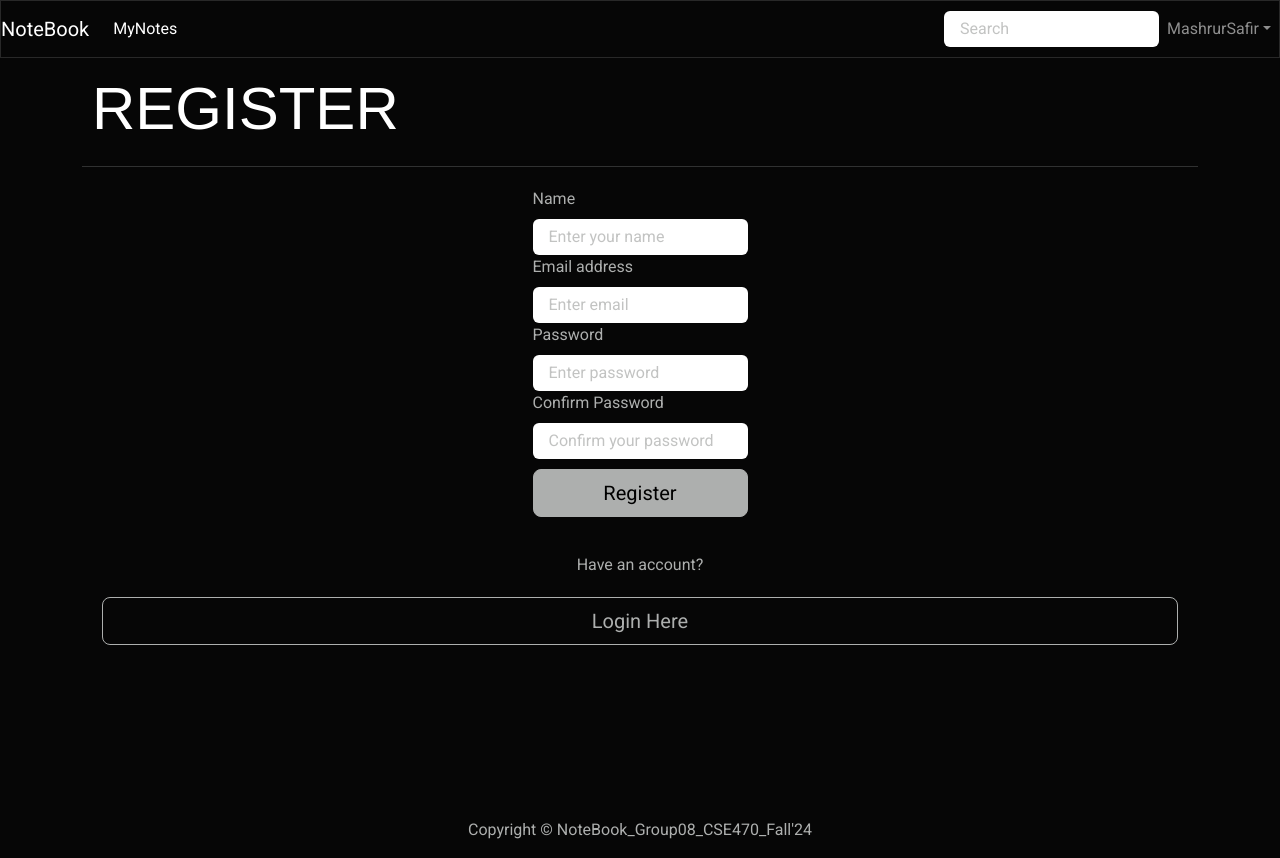
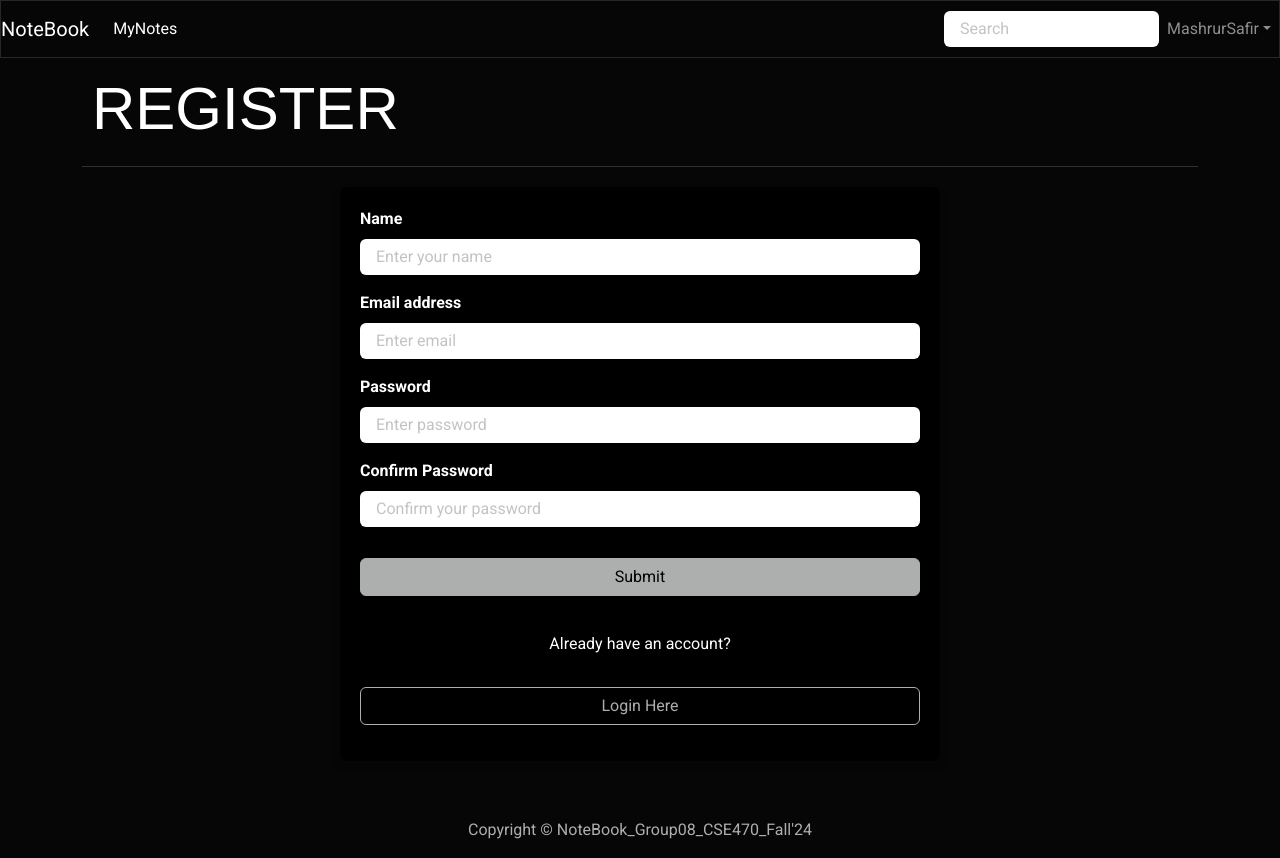
Before and after one commit to ShababAhmedd/NoteBook, a React (Create React App) app in the folder frontend/: page /register in a window 1280 px wide. Built offline with nearby package versions, Linux system fonts and the light colour scheme.

Commit message:
redux done

```diff
--- a/frontend/src/actions/userActions.js
+++ b/frontend/src/actions/userActions.js
@@ -48,7 +48,7 @@ export const register = (name, email, password) => async (dispatch) => {
     };
 
     const { data } = await axios.post(
-      "/api/users/register",
+      "/api/users",
       { name, email, password },
       config
     );
--- a/frontend/src/screens/RegisterScreen/RegisterScreen.css
+++ b/frontend/src/screens/RegisterScreen/RegisterScreen.css
@@ -1,23 +1,34 @@
-.registerContainer {
-  display: flex;
-  flex-direction: column;
-  margin: 20px;
+.form-container {
+  max-width: 600px; /* Increased width */
+  margin: 20px auto;
+  background-color: #000;
+  padding: 20px;
+  border-radius: 8px;
+  box-shadow: 0 4px 8px rgba(0, 0, 0, 0.2);
 }
 
-.registerContainer form {
-  max-width: 500px;
+.form-container form {
   margin: 0 auto;
 }
 
-.registerContainer .btn {
-  width: 100%;
-  margin-top: 10px;
+.form-container .form-label {
+  color: #fff;
+  font-weight: bold; /* Makes the labels bold */
 }
 
-.registerContainer .text-center {
+.form-container .form-control {
+  margin-bottom: 15px; /* Adds spacing between fields */
+}
+
+.submit-button {
+  width: 100%; /* Full-width button */
+  margin-top: 15px;
+}
+
+.form-container .text-center {
   margin-top: 20px;
 }
 
-.registerContainer .text-center p {
-  margin-bottom: 10px;
+.form-container .text-center p {
+  color: #fff;
 }
--- a/frontend/src/screens/RegisterScreen/RegisterScreen.js
+++ b/frontend/src/screens/RegisterScreen/RegisterScreen.js
@@ -1,10 +1,11 @@
-import React, { useState } from "react";
+import React, { useEffect, useState } from "react";
 import { useNavigate } from "react-router-dom";
 import MainScreen from "../../components/MainScreen";
 import { Form, Button, Row, Col } from "react-bootstrap";
 import { Link } from "react-router-dom";
 import "./RegisterScreen.css";
-import axios from "axios";
+import { useDispatch, useSelector } from "react-redux";
+import { register } from "../../actions/userActions";
 import Loading from "../../components/Loading";
 import ErrorMessage from "../../components/ErrorMessage";
 
@@ -13,85 +14,70 @@ const RegisterScreen = () => {
   const [email, setEmail] = useState("");
   const [password, setPassword] = useState("");
   const [confirmPassword, setConfirmPassword] = useState("");
-  const [error, setError] = useState(false);
-  const [loading, setLoading] = useState(false);
 
   const navigate = useNavigate();
+  const dispatch = useDispatch();
 
-  const submitHandler = async (e) => {
+  const userRegister = useSelector((state) => state.userRegister);
+  const { loading, error, userInfo } = userRegister;
+
+  useEffect(() => {
+    if (userInfo) {
+      navigate("/mynotes");
+    }
+  }, [navigate, userInfo]);
+
+  const submitHandler = (e) => {
     e.preventDefault();
-    console.log(email);
-
     if (password !== confirmPassword) {
-      setError("Passwords do not match");
-      return;
-    }
-
-    try {
-      const config = {
-        headers: {
-          "Content-Type": "application/json",
-        },
-      };
-      setLoading(true);
-      const { data } = await axios.post(
-        "/api/users/",
-        { name, email, password },
-        config
-      );
-
-      localStorage.setItem("us erInfo", JSON.stringify(data));
-      setLoading(false);
-      navigate("/mynotes");
-    } catch (error) {
-      setError(error.response?.data?.message || "An error occurred");
-      setLoading(false);
+      alert("Passwords do not match");
+    } else {
+      dispatch(register(name, email, password));
     }
   };
 
   return (
     <MainScreen title="REGISTER">
-      <div className="registerContainer">
+      <div className="form-container">
         {error && <ErrorMessage variant="danger">{error}</ErrorMessage>}
         {loading && <Loading />}
-
         <Form onSubmit={submitHandler}>
-          <Form.Group controlId="formBasicName">
+          <Form.Group controlId="formName" className="mb-3">
             <Form.Label>Name</Form.Label>
             <Form.Control
               type="text"
+              placeholder="Enter your name"
               value={name}
-              placeholder="Enter your name"
               onChange={(e) => setName(e.target.value)}
             />
           </Form.Group>
 
-          <Form.Group controlId="formBasicEmail">
+          <Form.Group controlId="formEmail" className="mb-3">
             <Form.Label>Email address</Form.Label>
             <Form.Control
               type="email"
+              placeholder="Enter email"
               value={email}
-              placeholder="Enter email"
               onChange={(e) => setEmail(e.target.value)}
             />
           </Form.Group>
 
-          <Form.Group controlId="formBasicPassword">
+          <Form.Group controlId="formPassword" className="mb-3">
             <Form.Label>Password</Form.Label>
             <Form.Control
               type="password"
+              placeholder="Enter password"
               value={password}
-              placeholder="Enter password"
               onChange={(e) => setPassword(e.target.value)}
             />
           </Form.Group>
 
-          <Form.Group controlId="formBasicConfirmPassword">
+          <Form.Group controlId="formConfirmPassword" className="mb-3">
             <Form.Label>Confirm Password</Form.Label>
             <Form.Control
               type="password"
+              placeholder="Confirm your password"
               value={confirmPassword}
-              placeholder="Confirm your password"
               onChange={(e) => setConfirmPassword(e.target.value)}
             />
           </Form.Group>
@@ -99,20 +85,20 @@ const RegisterScreen = () => {
           <Button
             type="submit"
             variant="dark"
-            className="btn-lg"
+            className="submit-button"
             disabled={loading}
           >
-            {loading ? "Loading..." : "Register"}
+            {loading ? "Loading..." : "Submit"}
           </Button>
         </Form>
 
-        <Row className="py-3">
-          <Col className="text-center">
-            <p>Have an account?</p>
+        <Row className="py-3 text-center">
+          <Col>
+            <p>Already have an account?</p>
             <Link to="/login">
-              <button type="button" className="btn btn-outline-dark btn-lg">
+              <Button variant="outline-dark" className="submit-button">
                 Login Here
-              </button>
+              </Button>
             </Link>
           </Col>
         </Row>
```
